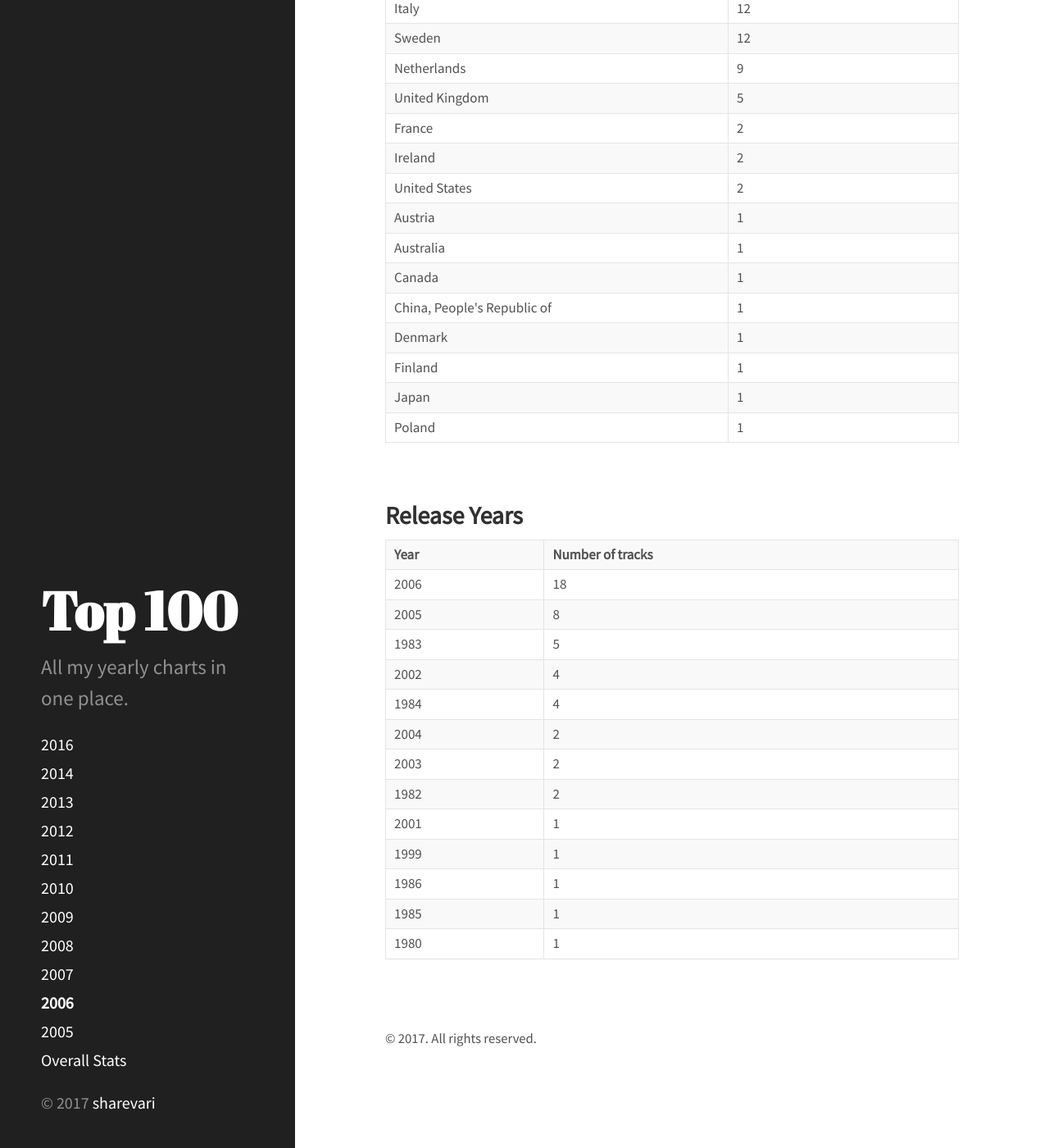
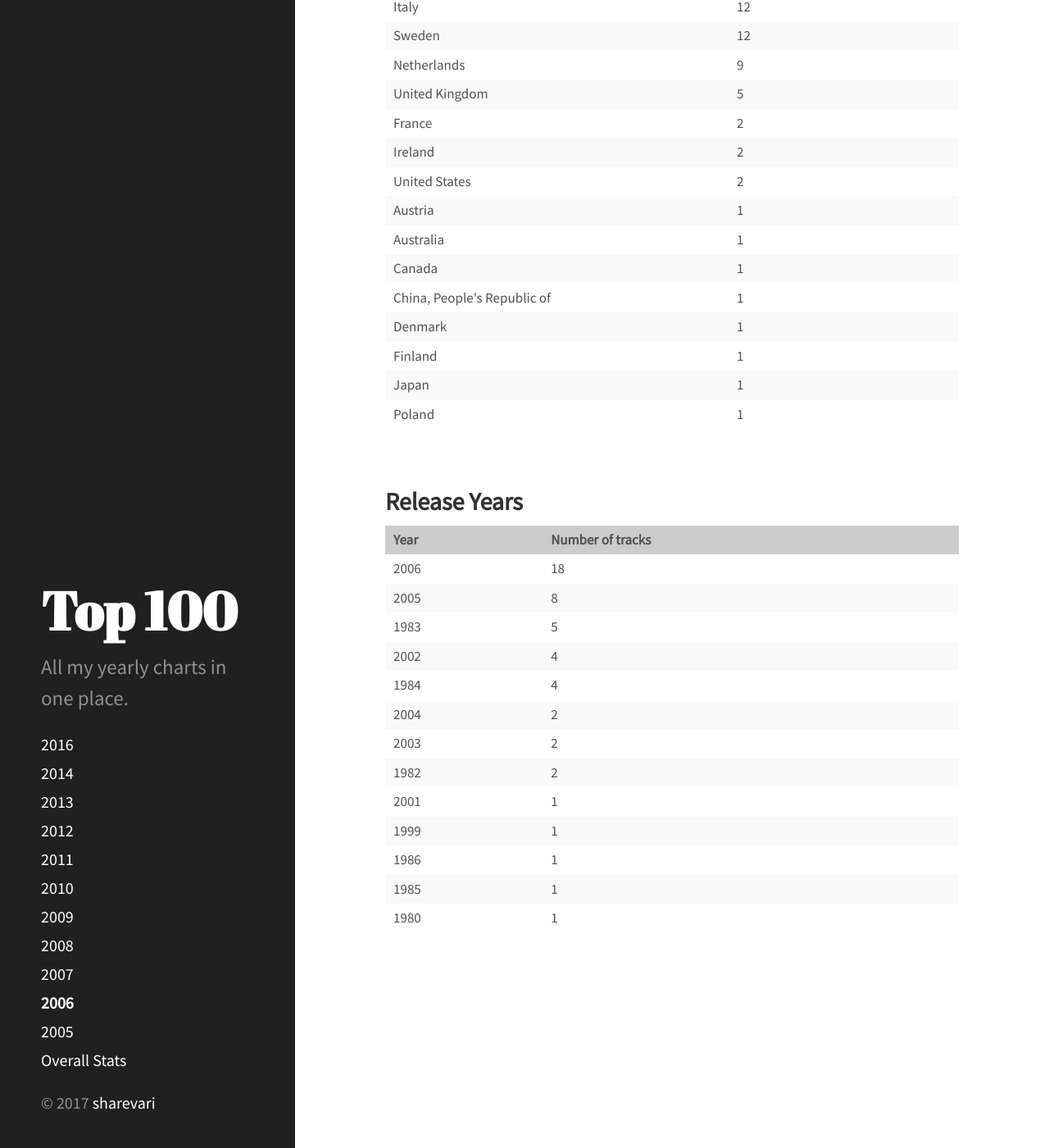
Before and after one commit to erikjalevik/top100, a Jekyll site: the page built from _posts/2007-01-03-2006.html, in a window 1280 px wide and 1400 px high, scrolled down 5140 px. Shown: the whole window at 82% size. Built offline with Jekyll 4.4.1, drawn with Linux system fonts in a browser that asks for light colours.

Commit message:
Try and make tables and the chart look a bit more consistent
(Yes, the megahacky styling will be fixed...)

```diff
--- a/_includes/track.html
+++ b/_includes/track.html
@@ -1,7 +1,14 @@
 {% assign track = include.data %}
 
 <p>
-  <div style="clear: left; float: left; font-size: 28px; height: 2.2em; padding-left: 5px; padding-right: 5px; margin-right: 10px; background-color: #aaaaaa; color: black">
+  {% assign odd = track.chart_pos | modulo: 2 %}
+  {% if odd == 0 %}
+  <div>
+  {% else %}
+  <div style="background-color: #f9f9f9;">
+  {% endif %}
+
+    <div style="clear: left; float: left; font-size: 28px; height: 2.1em; padding-left: 5px; padding-right: 5px; margin-right: 10px; background-color: #ccc; color: black">
 
       {% assign pos = track.chart_pos | plus: 0 %}
 
@@ -15,6 +22,7 @@
 
     </div>
 
+
     <div style="clear: right; float: right; height: 3.2em; padding-left: 5px; padding-right: 5px; text-align: right">
       <div>{{track.release_year}}</div>
       <div>{{track.country}}</div>
@@ -22,5 +30,5 @@
 
     <div>{{track.artist}}</div>
     <div><strong>{{track.title}}</strong></div>
-
+  </div>
 </p>
--- a/_layouts/default.html
+++ b/_layouts/default.html
@@ -8,17 +8,9 @@
     {% include sidebar.html %}
 
     <div class="container content">
-
       <main>
         {{ content }}
       </main>
-
-      <footer class="footer">
-        <small>
-          &copy; <time datetime="{{ site.time | date_to_xmlschema }}">{{ site.time | date: '%Y' }}</time>. All rights reserved.
-        </small>
-      </footer>
-
     </div>
 
     {% if site.analytics_id %}
--- a/_sass/_base.scss
+++ b/_sass/_base.scss
@@ -58,21 +58,24 @@ table {
   margin-bottom: 1rem;
   width: 100%;
   font-size: 85%;
-  border: 1px solid $border-color;
+  border: 0px solid $border-color;
   border-collapse: collapse;
 }
 
 td,
 th {
   padding: .25rem .5rem;
-  border: 1px solid $border-color;
+  border: 0px solid $border-color;
 }
 
 th {
   text-align: left;
 }
 
-tbody tr:nth-child(odd) td,
-tbody tr:nth-child(odd) th {
+tbody tr:nth-child(odd) td {
   background-color: $gray-1;
 }
+
+tbody tr th {
+  background-color: $gray-2;
+}
```
Lines whose indentation alone changed are shown as unchanged.
